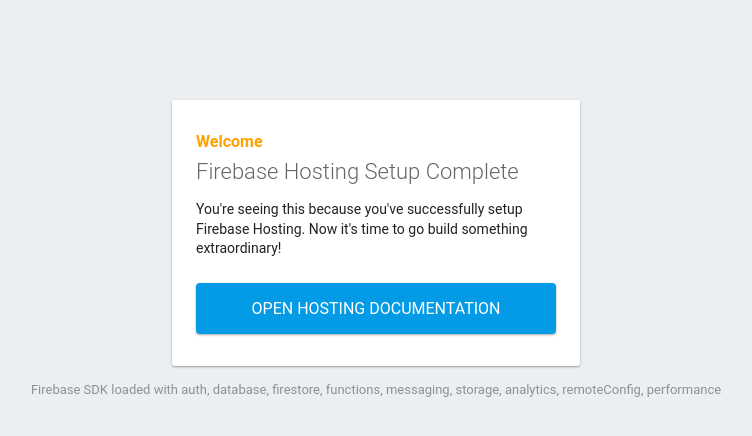
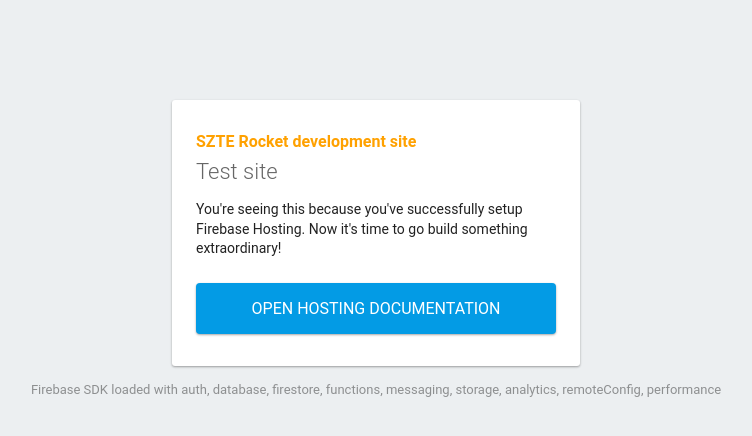
Before and after one commit to LeventeLantos/SZTERocketDevSite, a plain HTML site: page public/index.html in a window 1280 px wide. Shown: the whole page, without its empty margins (264-1016 px from the left). Drawn offline with Linux system fonts and the light colour scheme; some packages are replaced by stand-ins of ours.

Commit message:
Test commit

```diff
--- a/public/index.html
+++ b/public/index.html
@@ -40,8 +40,8 @@
   </head>
   <body>
     <div id="message">
-      <h2>Welcome</h2>
-      <h1>Firebase Hosting Setup Complete</h1>
+      <h2>SZTE Rocket development site</h2>
+      <h1>Test site</h1>
       <p>You're seeing this because you've successfully setup Firebase Hosting. Now it's time to go build something extraordinary!</p>
       <a target="_blank" href="https://firebase.google.com/docs/hosting/">Open Hosting Documentation</a>
     </div>
```
